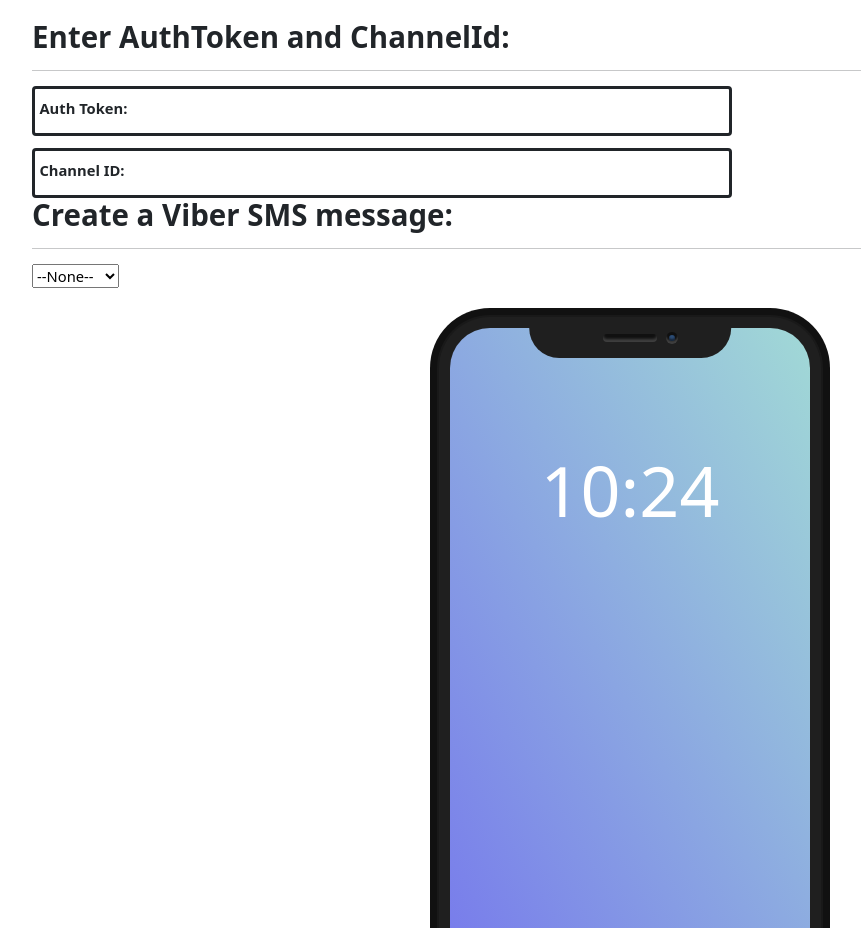
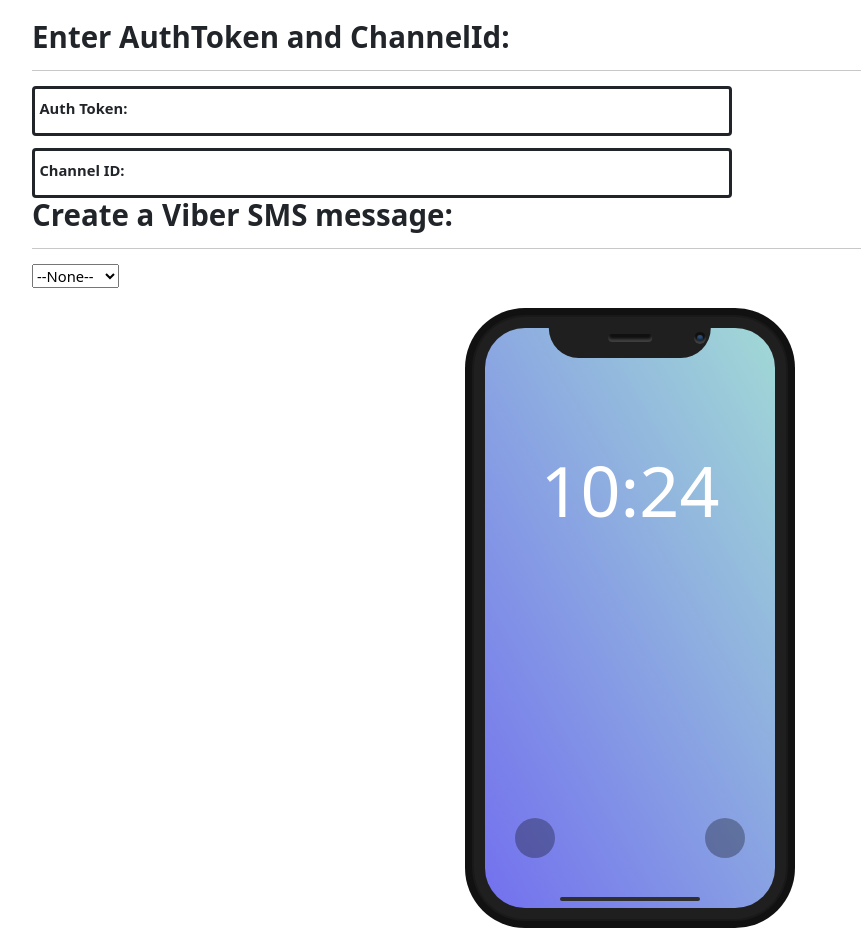
Before and after one commit to impetiue/SFMC-Viber, a website: page Viber-Custom-Activity/public/index.html in a window 1280 px wide. Shown: the top 928 px of the page, without its empty margins (10-871 px from the left). Drawn offline with nearby package versions, Linux system fonts and the light colour scheme.

Commit message:
Update index.html

```diff
--- a/Viber-Custom-Activity/public/index.html
+++ b/Viber-Custom-Activity/public/index.html
@@ -190,8 +190,8 @@
 .iphone-x {
   position: relative;
   margin: 40px auto;
-  width: 360px;
-  height: 780px;
+  width: 290px;
+  height: 580px;
   background-color: #7371ee;
   background-image: linear-gradient(60deg, #7371ee 1%, #a1d9d6 100%);
   border-radius: 40px;
@@ -207,7 +207,7 @@
   bottom: 7px;
   width: 140px;
   height: 4px;
-  background-color: #f2f2f2;
+  background-color: #302f2f;
   border-radius: 10px;
 }
 .iphone-x:before {
```
